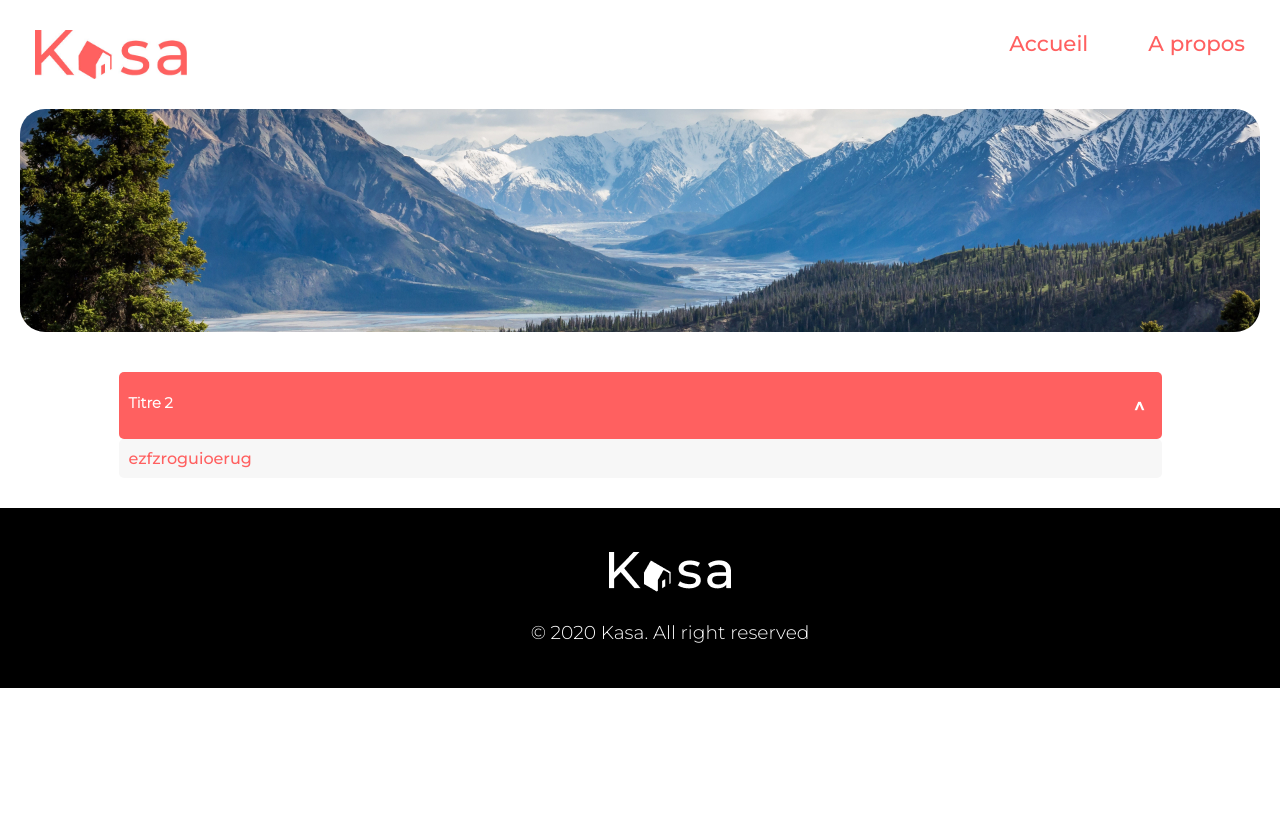
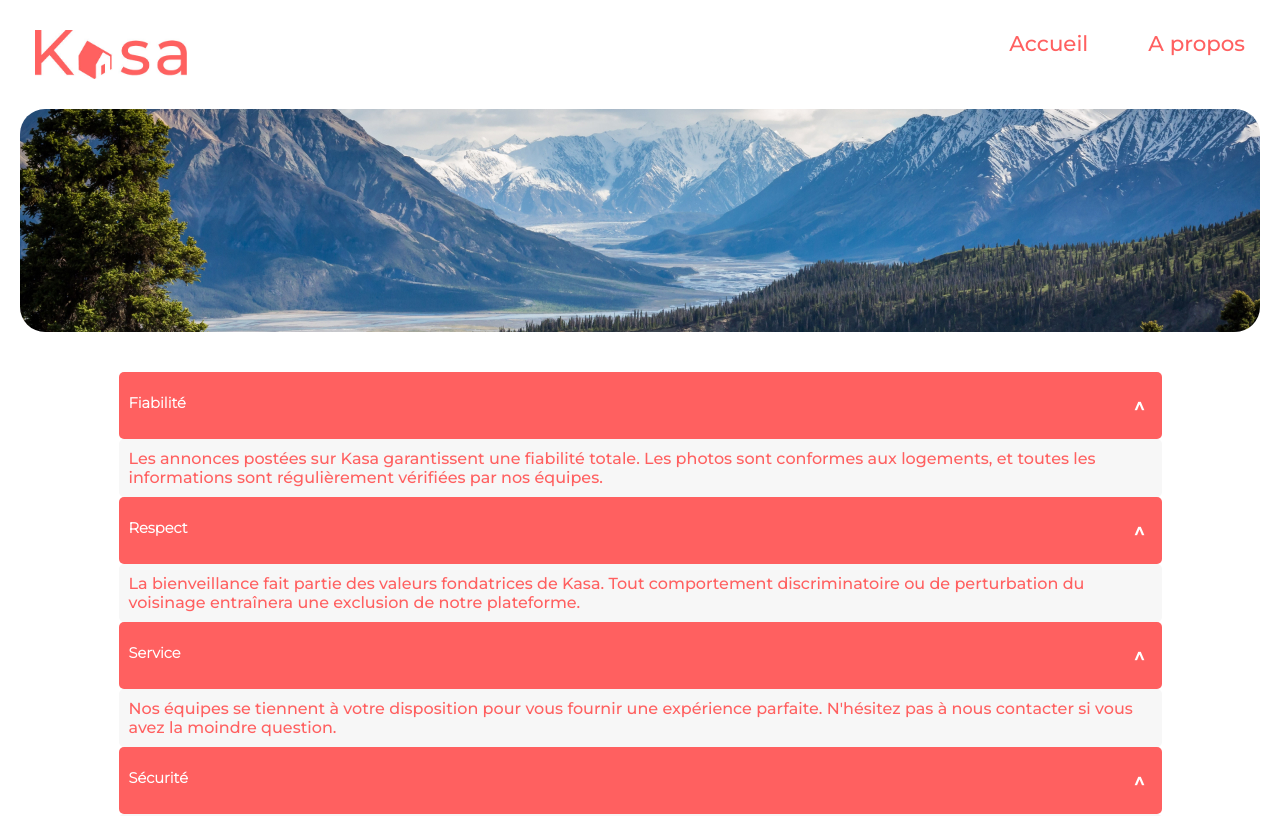
Before and after one commit to EmmaBroudic/projet6, a React (Create React App) app: page /a-propos in a window 1280 px wide. Shown: the top 816 px of the page. Built offline with nearby package versions, Linux system fonts and the light colour scheme.

Commit message:
avancées sur page à propos

```diff
--- a/src/components/Button-collapse/button-collapse.jsx
+++ b/src/components/Button-collapse/button-collapse.jsx
@@ -1,14 +1,14 @@
 import React, { useState } from 'react';
 import './button-collapse.css';
 
-function Button() {
+function Button(props) {
     // Déclare une nouvelle variable d'état, que l'on va appeler « count »
     const [count, setCount] = useState(0);
 
     return (
       <div className="button-container">
         <p className="collapse-count">Vous avez cliqué {count} fois</p>
-        <h2 className="titre-collapse">Titre 2</h2>
+        <h2 className="titre-collapse">{props.children}</h2>
         <button className="button-count" onClick={() => setCount(count + 1)}>
           ^
         </button>
--- a/src/components/Collapse/collapse.css
+++ b/src/components/Collapse/collapse.css
@@ -4,13 +4,3 @@
     justify-content: space-around;
     align-items: center;
 }
-
-.text-collapse {
-    font-family: Montserrat;
-    color: #FF6060;
-    background-color: #F7F7F7;
-    width: 1023px;
-    height: auto;
-    border-radius: 5px;
-    padding: 10px;
-}
--- a/src/components/Collapse/collapse.jsx
+++ b/src/components/Collapse/collapse.jsx
@@ -1,15 +1,22 @@
 import Button from '../Button-collapse/button-collapse.jsx';
+import Text from '../Text-collapse/text-collapse.jsx';
 import './collapse.css';
 
-function Example() {
+function Collapse() {
 
 
   return (
     <div className="collapse-container">
-      <Button />
-      <p className="text-collapse">ezfzroguioerug</p>
+        <Button>Fiabilité</Button>
+        <Text>Les annonces postées sur Kasa garantissent une fiabilité totale. Les photos sont conformes aux logements, et toutes les informations sont régulièrement vérifiées par nos équipes.</Text>
+        <Button>Respect</Button>
+        <Text>La bienveillance fait partie des valeurs fondatrices de Kasa. Tout comportement discriminatoire ou de perturbation du voisinage entraînera une exclusion de notre plateforme.</Text>
+        <Button>Service</Button>
+        <Text>Nos équipes se tiennent à votre disposition pour vous fournir une expérience parfaite. N'hésitez pas à nous contacter si vous avez la moindre question.</Text>
+        <Button>Sécurité</Button>
+        <Text>La sécurité est la priorité de Kasa. Aussi bien pour nos hôtes que pour les voyageurs, chaque logement correspond aux critères de sécurité établis par nos services. En laissant une note aussi bien à l'hôte qu'au locataire, cela permet à nos équipes de vérifier que les standards sont bien respectés. Nous organisons également des ateliers sur la sécurité domestique pour nos hôtes.</Text>
     </div>
   );
 }
 
-export default Example
+export default Collapse
--- /dev/null
+++ b/src/components/Text-collapse/text-collapse.css
@@ -0,0 +1,9 @@
+.text-collapse {
+    font-family: Montserrat;
+    color: #FF6060;
+    background-color: #F7F7F7;
+    width: 1023px;
+    height: auto;
+    border-radius: 5px;
+    padding: 10px;
+}
--- /dev/null
+++ b/src/components/Text-collapse/text-collapse.jsx
@@ -0,0 +1,15 @@
+import { infos } from '../../data/infos-a-propos/infos-a-propos.jsx';
+import './text-collapse.css';
+
+function TextCollapse(props) {
+
+    return (
+      <div className="collapse-container">
+        <p className="text-collapse">{props.children}</p>
+      </div>
+    );
+  }
+
+  export default TextCollapse
+
+  console.log(infos)
```
